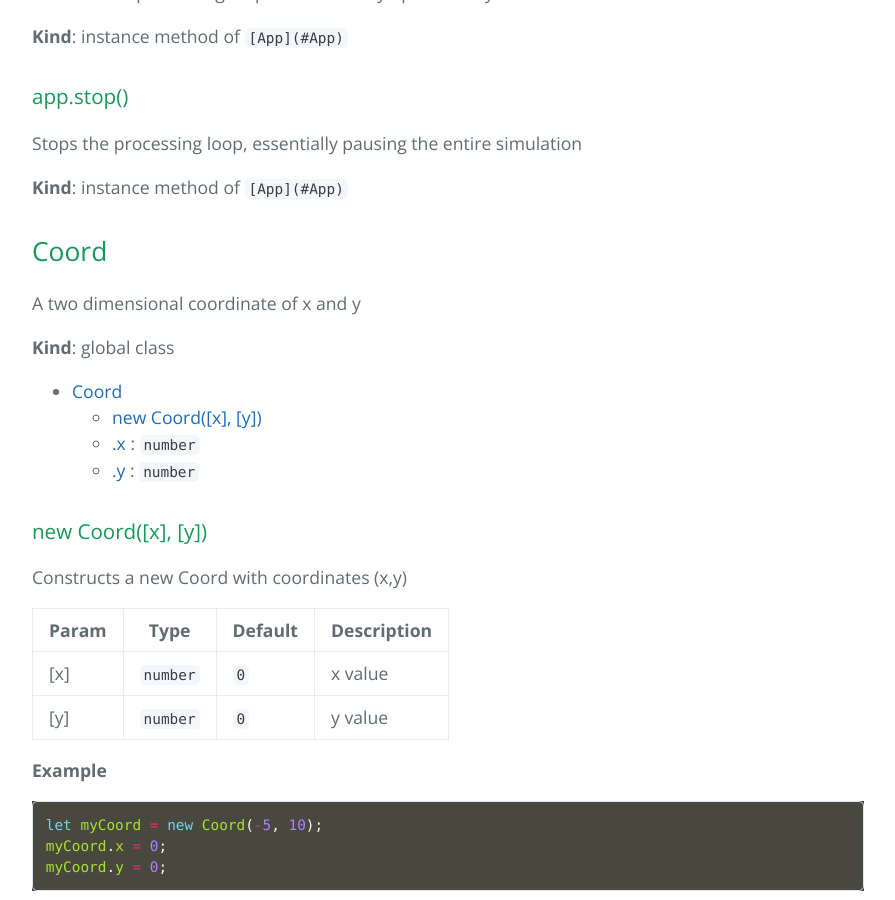
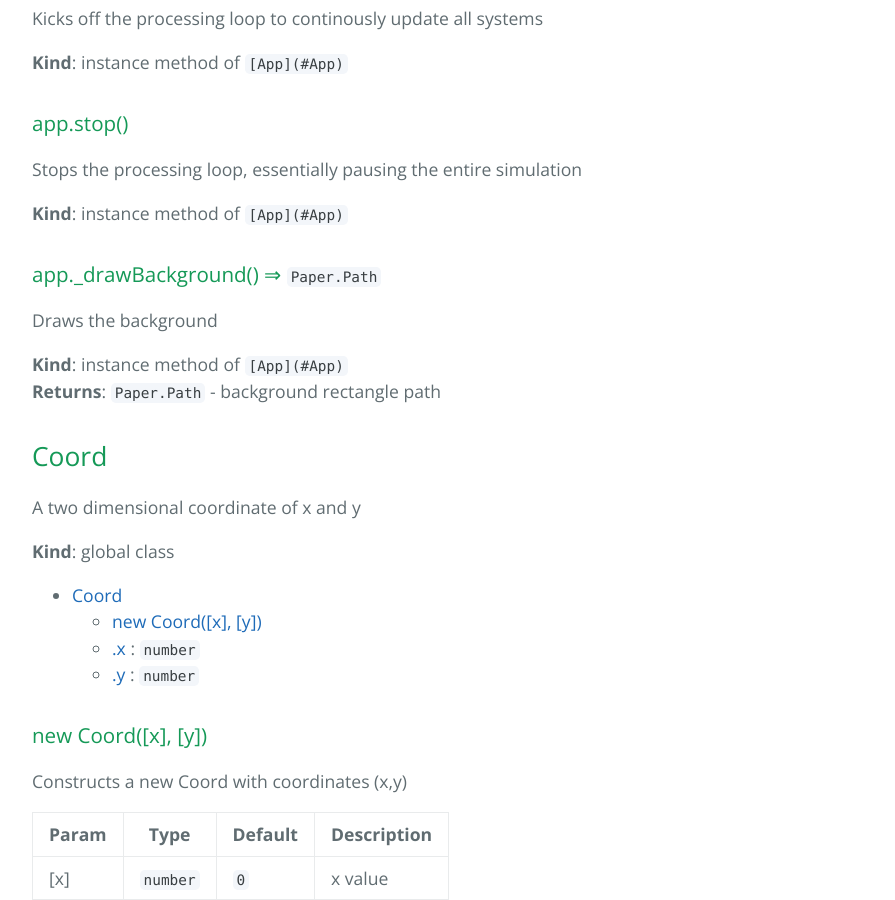
Before and after one commit to cjsauer/genetic-sandbox, a Jekyll site: the page built from docs.md, in a window 1280 px wide and 900 px high, scrolled down 3185 px. Shown: the whole window, without its empty margins (192-1087 px from the left). Built offline with Jekyll 4.4.1, drawn with Linux system fonts in a browser that asks for light colours; some of the changed text lies outside the part shown.

Commit message:
Draw a rectangle for the background and put style in Theme

````diff
--- a/docs.md
+++ b/docs.md
@@ -81,6 +81,7 @@
     * [.update()](#App+update)
     * [.run()](#App+run)
     * [.stop()](#App+stop)
+    * [._drawBackground()](#App+_drawBackground) ⇒ <code>Paper.Path</code>
 
 <a name="new_App_new"></a>
 
@@ -137,6 +138,13 @@
 Stops the processing loop, essentially pausing the entire simulation
 
 **Kind**: instance method of <code>[App](#App)</code>
+<a name="App+_drawBackground"></a>
+
+### app._drawBackground() ⇒ <code>Paper.Path</code>
+Draws the background
+
+**Kind**: instance method of <code>[App](#App)</code>
+**Returns**: <code>Paper.Path</code> - background rectangle path
 <a name="Coord"></a>
 
 ## Coord
@@ -901,8 +909,8 @@
 **Example**
 
 ```js
-let pepperoni = new Path.Circle(new Point(0, 0), 30);
-pepperoni.style = Theme.current.pepperoniStyle;
+let circle = new Path.Circle(new Point(0, 0), 30);
+circle.style = Theme.current.backgroundStyle;
 ```
 <a name="Theme.setTheme"></a>
 
````
